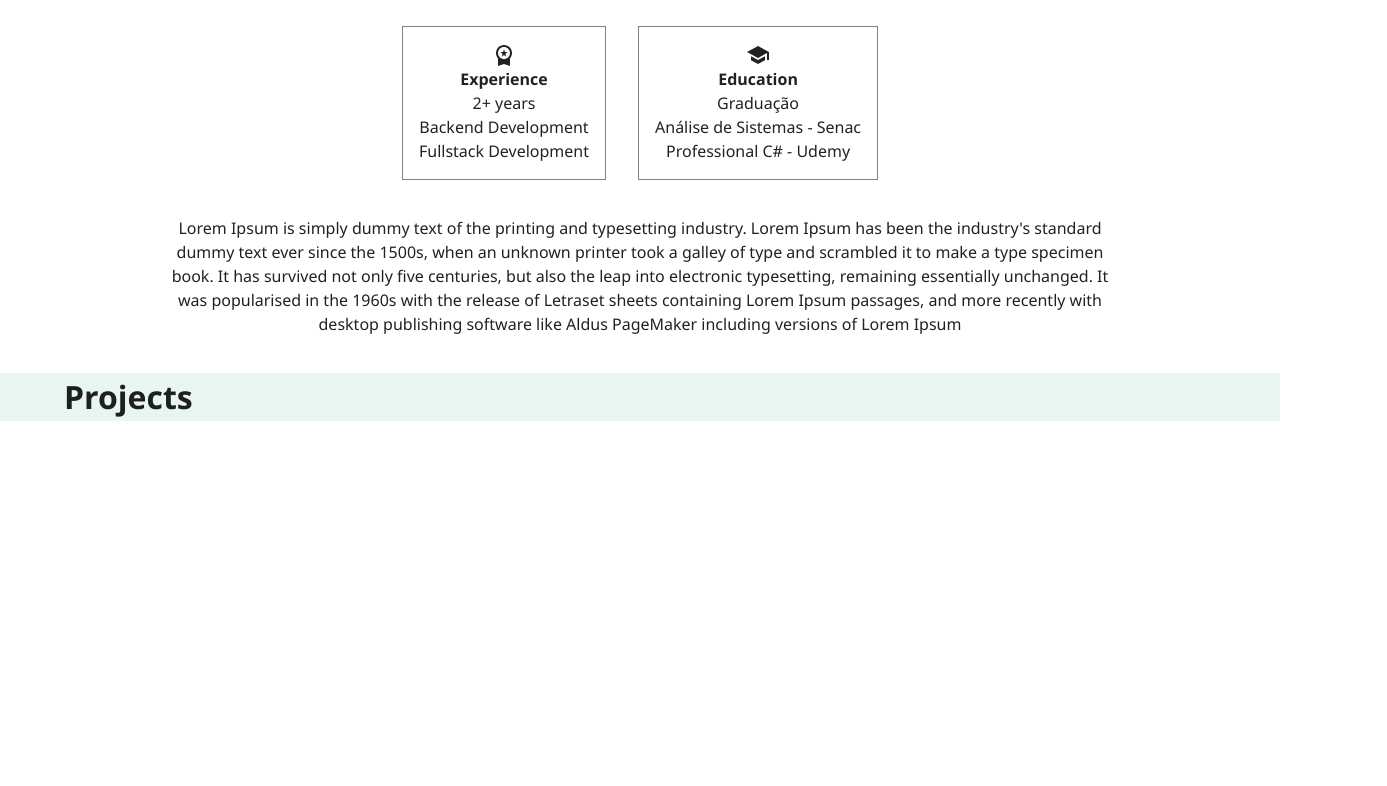
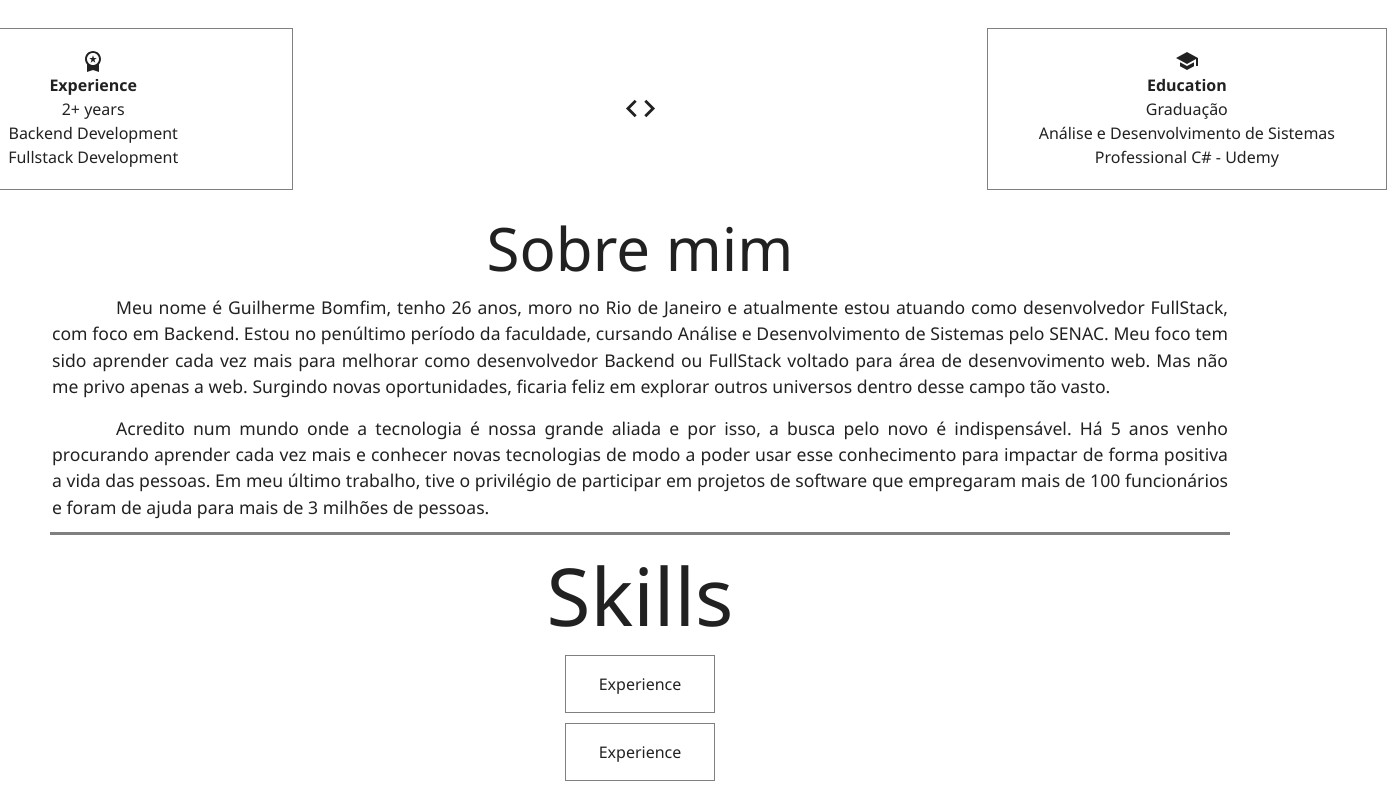
Before and after one commit to GuilhermeBomfimDev/Portifolio-React-TypeScript, a React (Vite) app: page / in a window 1280 px wide. Shown: the part 894-1680 px from the top of the page, 1387 px wide, since content can reach past the window. Before the commit the page ends 1337 px from the top, so only its background shows below. Built offline with nearby package versions, Linux system fonts and the light colour scheme.

Commit message:
Style: Section About slide, sobre mim, config xs and md dimensions

```diff
--- a/src/pages/home/sections/About/About.tsx
+++ b/src/pages/home/sections/About/About.tsx
@@ -1,46 +1,149 @@
 import { Grid, Grid2, styled, Typography } from "@mui/material";
-import WorkspacePremiumIcon from '@mui/icons-material/WorkspacePremium';
-import SchoolIcon from '@mui/icons-material/School';
-import SimpleSlide from "../../../../components/SlideItens/SlideItens";
-import { Translate } from "@mui/icons-material";
-
+import WorkspacePremiumIcon from "@mui/icons-material/WorkspacePremium";
+import SchoolIcon from "@mui/icons-material/School";
+import CodeIcon from '@mui/icons-material/Code';
 
 function About() {
-    const StyledAbout = styled("div")(({ theme }) => ({
+    const StyledAbout = styled("div")(() => ({
         display: "flex",
         flexDirection: "column",
         alignItems: "center",
         justifyContent: "center",
+        textAlign: "center",
+        ".about:hover .slide1": {
+            transform: "translateX(0)", // Traz para a posição inicial no hover
+        },
+        ".about:hover .slide2": {
+            transform: "translateX(0)", // Traz para a posição inicial no hover
+        },
+    }));
+
+    const StyledSlide1 = styled("div")(({ theme }) => ({
+        padding: "20px",
+        border: "1px solid grey",
+        display: "flex",
+        flexDirection: "column",
+        justifyContent: "center",
+        alignItems: "center",
+        textAlign: "center",
+        width: "85%", // Define um tamanho consistente
+        maxWidth: "400px", // Limita o tamanho máximo
+        transition: "transform 1.5s ease-in-out",
+        [theme.breakpoints.up("md")]: {
+            position: "relative",
+            transform: "translateX(-300px)",
+            transition: "transform 1.5s ease-in-out",
+            width: "400px", // Mantém o tamanho igual nos breakpoints maiores
+            maxWidth: "none",
+        }
+    }));
+
+    const StyledSlide2 = styled("div")(({ theme }) => ({
+        padding: "20px",
+        border: "1px solid grey",
+        display: "flex",
+        flexDirection: "column",
+        justifyContent: "center",
+        alignItems: "center",
+        textAlign: "center",
+        width: "85%",
+        maxWidth: "400px",
+        transition: "transform 1.5s ease-in-out",
+        [theme.breakpoints.up("md")]: {
+            position: "relative",
+            transform: "translateX(300px)",
+            transition: "transform 1.5s ease-in-out",
+            width: "400px",
+            maxWidth: "none",
+        }
+    }));
+
+    const StyledResume = styled("div")(({ theme }) => ({
+        padding: 2,
+        marginLeft: "250px",
+        marginRight: "250px",
+        marginTop: "20px",
+        textAlign: "center",
+        borderBottom: "3px solid grey",
+        [theme.breakpoints.up("xs")]: {
+            padding: "1rem",
+            marginLeft: "12px",
+            marginRight: "12px",
+            fontSize: "10px",
+        },
+        [theme.breakpoints.up("md")]: {
+            padding: 2,
+            marginLeft: "50px",
+            marginRight: "50px",
+            marginTop: "20px",
+        }
     }));
 
     return (
         <StyledAbout>
             <Grid2 container spacing={2}>
-                <Typography fontSize={'5rem'} fontWeight={200}>About</Typography>
+                <Typography variant={"h1"} fontWeight={200} marginBottom={"20px"} marginTop={"10px"}>About</Typography>
             </Grid2>
-            <Grid2 container spacing={4}>
-                <Grid item xs={12} md={6} padding={2} border={"1px solid grey"} display="flex" flexDirection={"column"} justifyContent="center" alignItems="center">
-                    <WorkspacePremiumIcon/>
-                    <Typography fontWeight={"bold"}>Experience</Typography>
-                    <Typography >2+ years</Typography>
-                    <Typography >Backend Development</Typography>
-                    <Typography >Fullstack Development</Typography>
+
+            <Grid container spacing={3} className="about" display="flex" justifyContent="center" alignItems="center">
+                <Grid item xs={12} md={4} display="flex" justifyContent="center">
+                    <StyledSlide1 className="slide1">
+                        <WorkspacePremiumIcon />
+                        <Typography fontWeight={"bold"}>Experience</Typography>
+                        <Typography>2+ years</Typography>
+                        <Typography>Backend Development</Typography>
+                        <Typography>Fullstack Development</Typography>
+                    </StyledSlide1>
                 </Grid>
-                <Grid item xs={12} md={6} padding={2} border={"1px solid grey"} display="flex" flexDirection={"column"} justifyContent="center" alignItems="center">
-                    <SchoolIcon/>
-                    <Typography fontWeight={"bold"}>Education</Typography>
-                    <Typography >Graduação</Typography>
-                    <Typography >Análise de Sistemas - Senac</Typography>
-                    <Typography >Professional C# - Udemy</Typography>
+
+                <Grid item display="flex" justifyContent="center" alignItems="center">
+                    <CodeIcon fontSize="large"/>
+                </Grid>
+
+                <Grid item xs={12} md={4} display="flex" justifyContent="center">
+                    <StyledSlide2 className="slide2">
+                        <SchoolIcon />
+                        <Typography fontWeight={"bold"}>Education</Typography>
+                        <Typography>Graduação</Typography>
+                        <Typography>Análise e Desenvolvimento de Sistemas </Typography>
+                        <Typography>Professional C# - Udemy</Typography>
+                    </StyledSlide2>
+                </Grid>
+            </Grid>
+
+            <Grid2 container spacing={1}>
+                <Grid item xs={12} md={6}>
+                    <StyledResume>
+                        <Typography variant={"h2"} fontWeight={200} marginBottom={"10px"}>Sobre mim</Typography>
+                        <Typography fontSize={"1.1rem"} textAlign={"justify"} style={{ textIndent: "4rem"}}>Meu nome é Guilherme Bomfim, tenho 26 anos, moro no Rio de Janeiro e atualmente estou atuando como desenvolvedor FullStack, com foco em Backend. Estou no penúltimo período da faculdade, cursando Análise e Desenvolvimento de Sistemas pelo SENAC. Meu foco tem sido aprender cada vez mais para melhorar como desenvolvedor Backend ou FullStack voltado para área de desenvovimento web. Mas não me privo apenas a web. Surgindo novas oportunidades, ficaria feliz em explorar outros universos dentro desse campo tão vasto.</Typography>
+                        <br/>
+                        <Typography fontSize={"1.1rem"} textAlign={"justify"} style={{ textIndent: "4rem"}} marginBottom={"10px"}>Acredito num mundo onde a tecnologia é nossa grande aliada e por isso, a busca pelo novo é indispensável.
+                        Há 5 anos venho procurando aprender cada vez mais e conhecer novas tecnologias de modo a poder usar esse conhecimento para impactar de forma positiva a vida das pessoas. Em meu último trabalho, tive o privilégio de participar em projetos de software que empregaram mais de 100 funcionários e foram de ajuda para mais de 3 milhões de pessoas.</Typography>
+                    </StyledResume>
                 </Grid>
             </Grid2>
+
+            <Grid2 container spacing={2}>
+                <Typography fontSize={"5rem"} fontWeight={200}>Skills</Typography>
+            </Grid2>
             <Grid2 container spacing={1}>
-                <Grid item xs={12} md={6} padding={2} marginLeft={"150px"} marginRight={"150px"} marginTop={"20px"} textAlign="center">
-                    <Typography>Lorem Ipsum is simply dummy text of the printing and typesetting industry. Lorem Ipsum has been the industry's standard dummy text ever since the 1500s, when an unknown printer took a galley of type and scrambled it to make a type specimen book. It has survived not only five centuries, but also the leap into electronic typesetting, remaining essentially unchanged. It was popularised in the 1960s with the release of Letraset sheets containing Lorem Ipsum passages, and more recently with desktop publishing software like Aldus PageMaker including versions of Lorem Ipsum</Typography>
+                <Grid display="inline-flex" flexWrap={"wrap"} justifyContent="space-evenly" gap={"10px"} alignItems="center" width={"150px"}>
+                    <Grid item xs={6} md={3} padding={2} border={"1px solid grey"} textAlign="center" justifyContent="center" alignItems="center" width={"150px"}>
+                        <Typography>Experience</Typography>
+                    </Grid>
+                    <Grid item xs={6} md={3} padding={2} border={"1px solid grey"} textAlign="center" justifyContent="center" alignItems="center" width={"150px"}>
+                        <Typography>Experience</Typography>
+                    </Grid>
+                    <Grid item xs={6} md={3} padding={2} border={"1px solid grey"} textAlign="center" justifyContent="center" alignItems="center" width={"150px"}>
+                        <Typography>Experience</Typography>
+                    </Grid>
+                    <Grid item xs={6} md={3} padding={2} border={"1px solid grey"} textAlign="center" justifyContent="center" alignItems="center" width={"150px"}>
+                        <Typography>Experience</Typography>
+                    </Grid>
                 </Grid>
             </Grid2>
         </StyledAbout>
-    );
-  }
+  );
+}
 
-  export default About;
+export default About;
```
